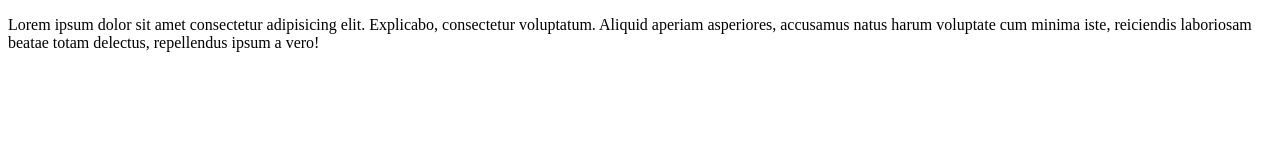
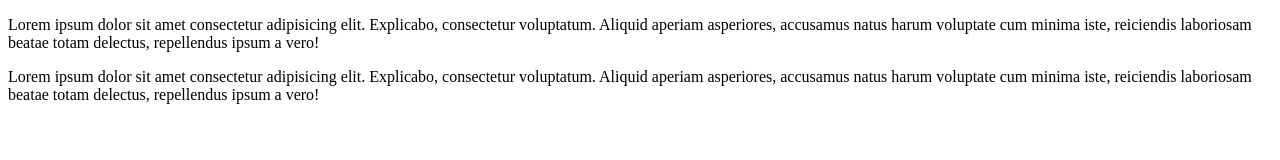
Before and after one commit to somasekarv/UST_Assignment, a plain HTML site: page index.html in a window 1280 px wide. Drawn offline with Linux system fonts and the light colour scheme.

Commit message:
second commit

```diff
--- a/index.html
+++ b/index.html
@@ -8,5 +8,7 @@
 <body>
     <p>Lorem ipsum dolor sit amet consectetur adipisicing elit. Explicabo, consectetur voluptatum. Aliquid aperiam asperiores,
         accusamus natus harum voluptate cum minima iste, reiciendis laboriosam beatae totam delectus, repellendus ipsum a vero!</p>
+        <p>Lorem ipsum dolor sit amet consectetur adipisicing elit. Explicabo, consectetur voluptatum. Aliquid aperiam asperiores,
+            accusamus natus harum voluptate cum minima iste, reiciendis laboriosam beatae totam delectus, repellendus ipsum a vero!</p>
 </body>
 </html>
```
